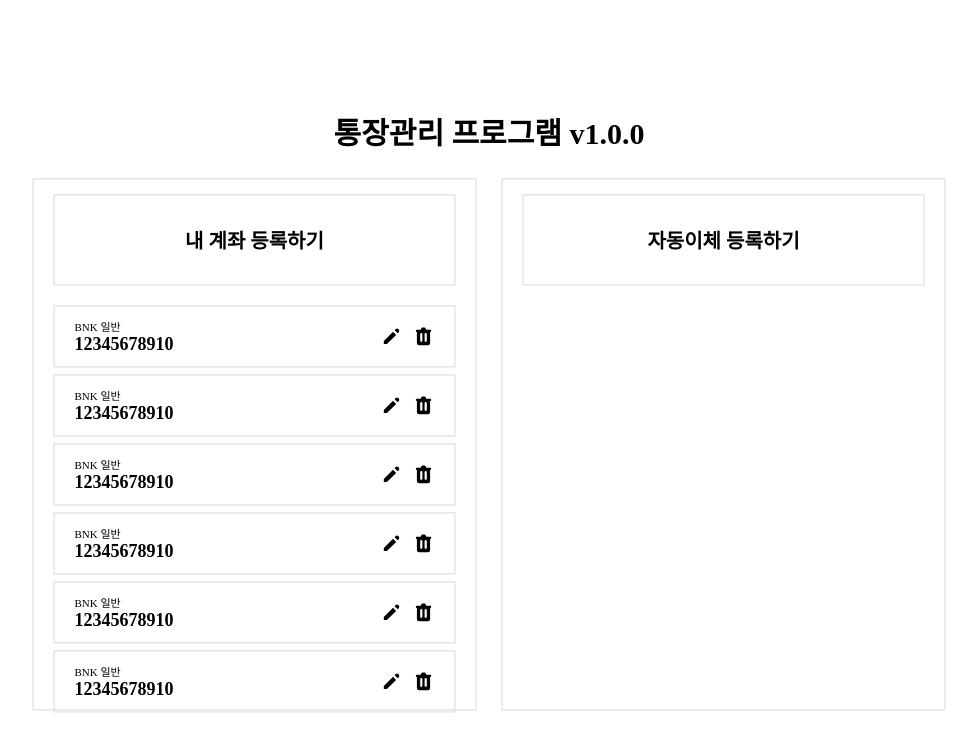
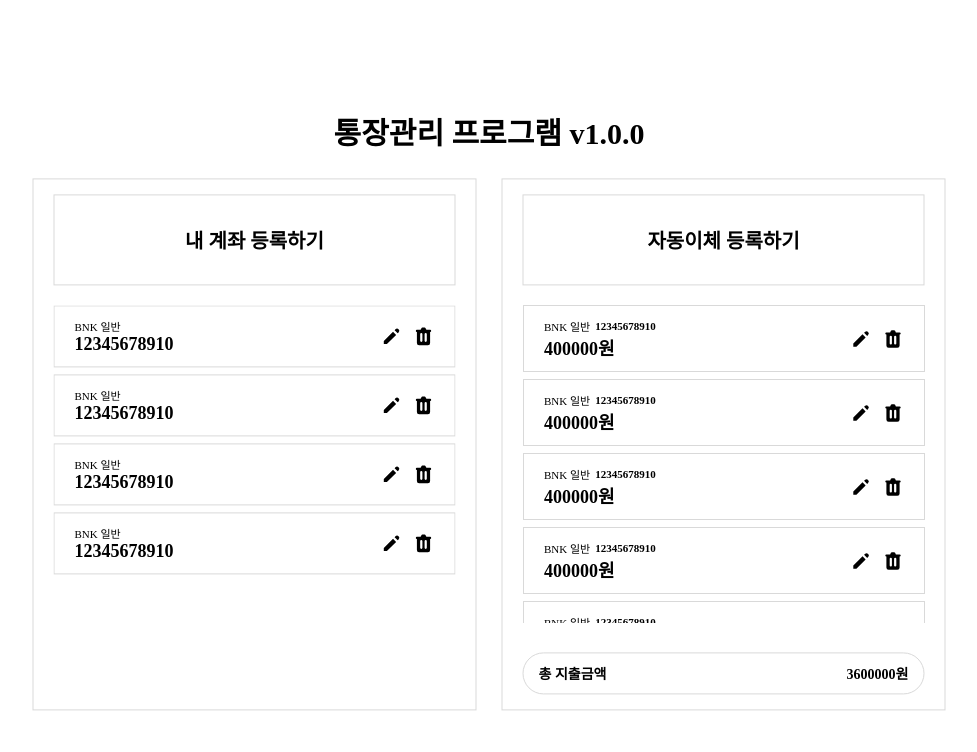
Before and after one commit to wisberry2022/AutoAccount_Front, a React (Create React App) app: page / in a window 1280 px wide. Shown: the top 752 px of the page, without its empty margins (151-1128 px from the left). Built offline with nearby package versions, Linux system fonts and the light colour scheme; a web font is replaced by a local one.

Commit message:
메인화면 퍼블리싱 완료

```diff
--- a/src/App.tsx
+++ b/src/App.tsx
@@ -4,7 +4,7 @@ import { styled } from "styled-components";
 import { HorizonFlex, ViewCenterFlex } from "./component/atoms/div/StyledFlex";
 import PageTitle from "./component/organisms/title/PageTitle";
 import MyAccount from "./component/templates/MyAccount";
-import Debit from "./component/templates/Debit";
+import Debit from "./component/templates/Debits";
 
 const VerticalCenterFlex = styled(ViewCenterFlex)`
   flex-direction: column;
--- a/src/component/atoms/div/StyledFlex.tsx
+++ b/src/component/atoms/div/StyledFlex.tsx
@@ -57,8 +57,17 @@ export const VerticalModalFlex = styled(VerticalFlex)`
 
 export const LargeHorizonFlex = styled(HorizonFlex)`
   border: 0.1rem solid #d9d9d9;
-
   font-size: 2rem;
   font-weight: 700;
   cursor: pointer;
 `;
+
+export const NoneScrollBarFlex = styled(VerticalFlex)<{ height?: number }>`
+  justify-content: flex-start;
+  height: ${(prop) => (prop.height ? `${prop.height}%` : "35rem")};
+  overflow-y: scroll;
+  scrollbar-width: none;
+  &::-webkit-scrollbar {
+    display: none;
+  }
+`;
--- /dev/null
+++ b/src/component/molecules/TotalExpense.tsx
@@ -0,0 +1,25 @@
+import styled from "styled-components";
+import { HorizonFlex } from "../atoms/div/StyledFlex";
+import Emphasize from "../atoms/Text/Emphasize";
+
+const BorderRadiusFlex = styled(HorizonFlex)`
+  border: 0.1rem solid #d9d9d9;
+  border-radius: 5rem;
+  padding: 1rem 1.5rem;
+  width: 37rem;
+`;
+
+const TotalExpense: React.FC = () => {
+  return (
+    <BorderRadiusFlex option={{ justifyContent: "space-between" }}>
+      <Emphasize font={{ fontSize: "1.4", fontWeight: "700" }}>
+        총 지출금액
+      </Emphasize>
+      <Emphasize font={{ fontSize: "1.4", fontWeight: "700" }}>
+        3600000원
+      </Emphasize>
+    </BorderRadiusFlex>
+  );
+};
+
+export default TotalExpense;
--- /dev/null
+++ b/src/component/molecules/info/DebitInfo.tsx
@@ -0,0 +1,18 @@
+import { HorizonFlex, VerticalFlex } from "../../atoms/div/StyledFlex";
+import Emphasize from "../../atoms/Text/Emphasize";
+
+const DebitInfo: React.FC = () => {
+  return (
+    <VerticalFlex option={{ gap: "0", alignItems: "flex-start" }}>
+      <HorizonFlex>
+        <Emphasize font={{ fontSize: "1.1", fontWeight: "300" }}>
+          BNK 일반
+        </Emphasize>
+        <Emphasize font={{ fontSize: "1.1" }}>12345678910</Emphasize>
+      </HorizonFlex>
+      <Emphasize font={{ fontSize: "1.8" }}>400000원</Emphasize>
+    </VerticalFlex>
+  );
+};
+
+export default DebitInfo;
--- a/src/component/molecules/modifies/ModifyBox.tsx
+++ b/src/component/molecules/modifies/ModifyBox.tsx
@@ -5,8 +5,8 @@ const ModifyBox: React.FC = () => {
   return (
     <VerticalFlex>
       <HorizonFlex option={{ gap: "1" }}>
-        <HiPencil style={{ fontSize: "2.2rem" }} />
-        <HiTrash style={{ fontSize: "2.2rem" }} />
+        <HiPencil style={{ fontSize: "2.2rem", cursor: "pointer" }} />
+        <HiTrash style={{ fontSize: "2.2rem", cursor: "pointer" }} />
       </HorizonFlex>
     </VerticalFlex>
   );
--- a/src/component/organisms/AccountList.tsx
+++ /dev/null
@@ -1,18 +0,0 @@
-import { VerticalFlex, HorizonFlex } from "../atoms/div/StyledFlex";
-import Emphasize from "./../atoms/Text/Emphasize";
-import Account from "./Account";
-
-const AccountList: React.FC = () => {
-  return (
-    <VerticalFlex option={{ gap: ".7" }}>
-      <Account />
-      <Account />
-      <Account />
-      <Account />
-      <Account />
-      <Account />
-    </VerticalFlex>
-  );
-};
-
-export default AccountList;
--- /dev/null
+++ b/src/component/organisms/Debit.tsx
@@ -0,0 +1,21 @@
+import { HorizonFlex } from "../atoms/div/StyledFlex";
+import DebitInfo from "../molecules/info/DebitInfo";
+import ModifyBox from "../molecules/modifies/ModifyBox";
+
+const Debit: React.FC = () => {
+  return (
+    <HorizonFlex
+      style={{
+        border: ".1rem solid #d9d9d9",
+        padding: "1.15rem 2rem",
+        width: "36rem",
+      }}
+      option={{ justifyContent: "space-between" }}
+    >
+      <DebitInfo />
+      <ModifyBox />
+    </HorizonFlex>
+  );
+};
+
+export default Debit;
--- /dev/null
+++ b/src/component/organisms/list/AccountList.tsx
@@ -0,0 +1,15 @@
+import { NoneScrollBarFlex } from "../../atoms/div/StyledFlex";
+import Account from "../Account";
+
+const AccountList: React.FC = () => {
+  return (
+    <NoneScrollBarFlex height={100} option={{ gap: ".7" }}>
+      <Account />
+      <Account />
+      <Account />
+      <Account />
+    </NoneScrollBarFlex>
+  );
+};
+
+export default AccountList;
--- /dev/null
+++ b/src/component/organisms/list/DebitList.tsx
@@ -0,0 +1,23 @@
+import { NoneScrollBarFlex } from "../../atoms/div/StyledFlex";
+import Debit from "../Debit";
+
+const DebitList: React.FC = () => {
+  return (
+    <NoneScrollBarFlex
+      style={{ marginBottom: "2.5rem" }}
+      option={{ gap: ".7" }}
+    >
+      <Debit />
+      <Debit />
+      <Debit />
+      <Debit />
+      <Debit />
+      <Debit />
+      <Debit />
+      <Debit />
+      <Debit />
+    </NoneScrollBarFlex>
+  );
+};
+
+export default DebitList;
--- a/src/component/templates/Debit.tsx
+++ b/src/component/templates/Debits.tsx
@@ -1,12 +1,16 @@
 import { LayoutVerticalFlex } from "../atoms/div/StyledFlex";
 import Register from "../molecules/Register";
+import TotalExpense from "../molecules/TotalExpense";
+import DebitList from "../organisms/list/DebitList";
 
-const Debit: React.FC = () => {
+const Debits: React.FC = () => {
   return (
     <LayoutVerticalFlex option={{ justifyContent: "flex-start" }}>
       <Register content="자동이체 등록하기" />
+      <DebitList />
+      <TotalExpense />
     </LayoutVerticalFlex>
   );
 };
 
-export default Debit;
+export default Debits;
--- a/src/component/templates/MyAccount.tsx
+++ b/src/component/templates/MyAccount.tsx
@@ -1,6 +1,6 @@
 import { LayoutVerticalFlex } from "../atoms/div/StyledFlex";
 import Register from "../molecules/Register";
-import AccountList from "../organisms/AccountList";
+import AccountList from "../organisms/list/AccountList";
 
 const MyAccount: React.FC = () => {
   return (
```
